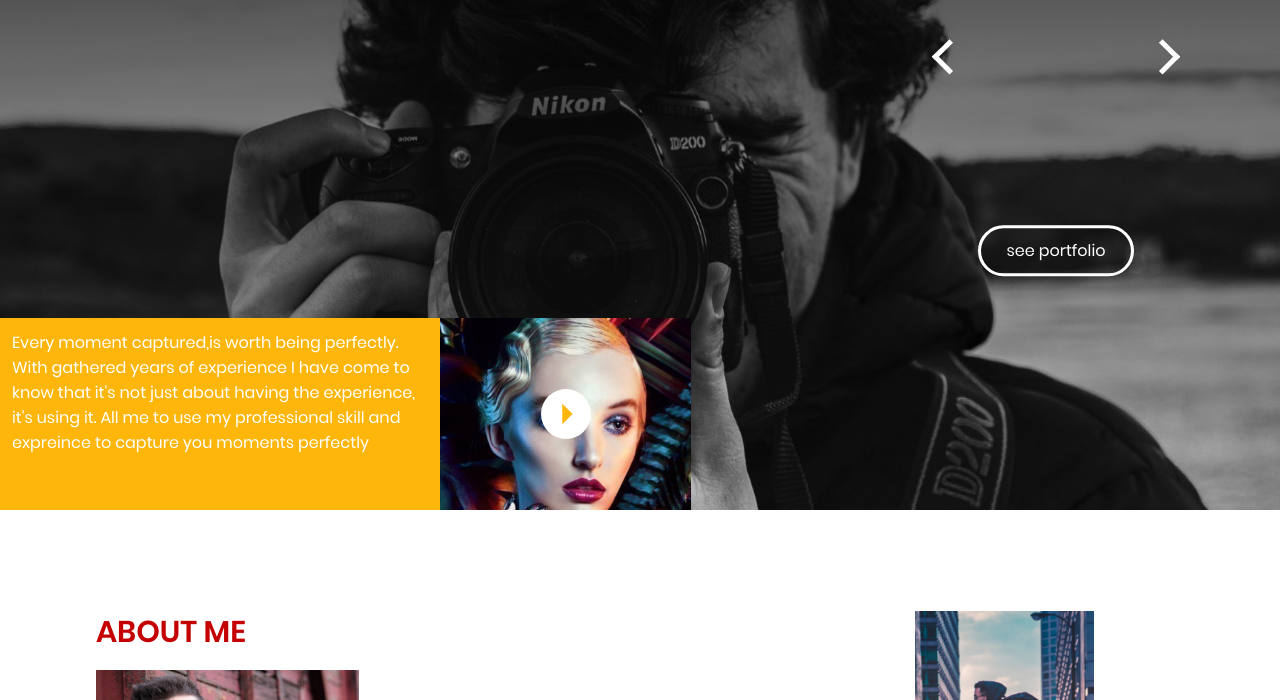
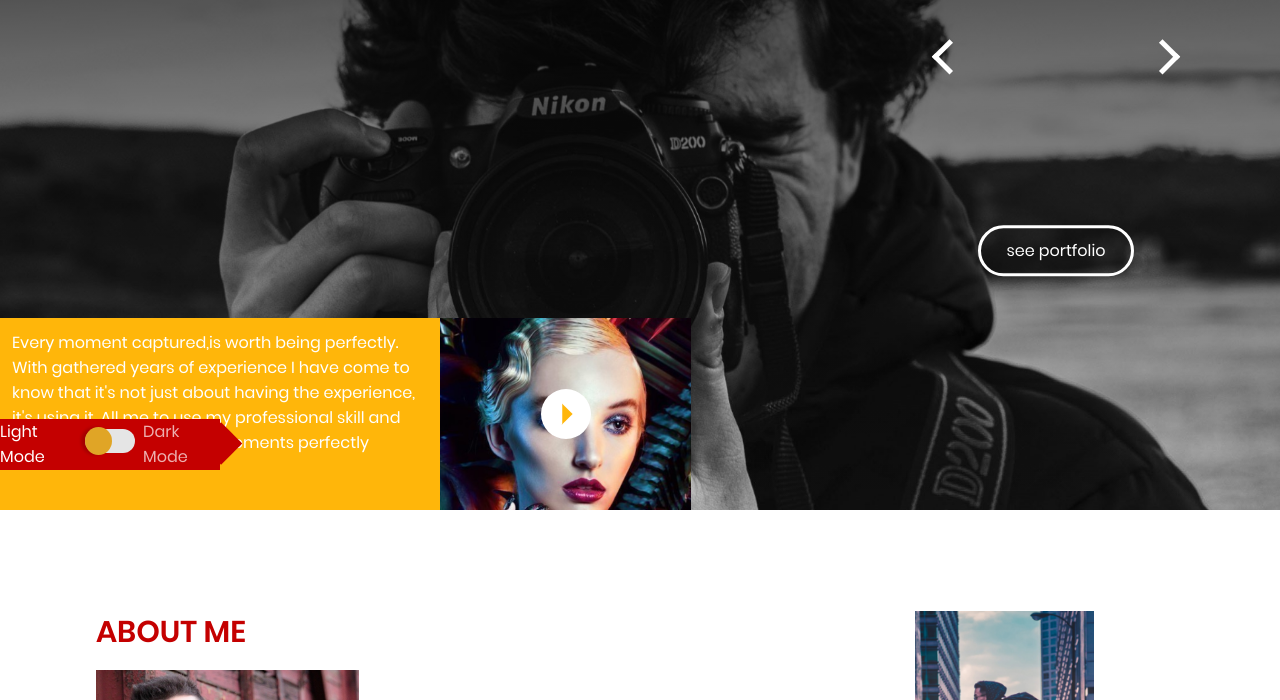
Before and after one commit to Blissfulair/gyftography, a plain HTML site: page index.html in a window 1280 px wide. Shown: the part 290-990 px from the top of the page. Drawn offline with Linux system fonts and the light colour scheme; a script that the page names is missing; a web font is replaced by a local one.

Commit message:
dark theme

```diff
--- a/css/main.css
+++ b/css/main.css
@@ -35,22 +35,25 @@ body{
 
 .theme{
     position: fixed;
-    top: 24%;
+    bottom: 5%;
     display: grid;
     grid-template-columns: 80% 20%;
     width: 300px;
     z-index: 99999999999999999999999999999;
     cursor: pointer;
+    align-items: center;
+    transition: all 500ms ease-in-out
 }
 .activate span{
     width: 30px;
     height: 30px;
     display: block;
-    transform: rotate(45deg) translate(-6px, 43px);
-    border: 4px solid #C40000;
+    transform: rotate(45deg) translate(-18px, 30px);
+    /* border: 4px solid #C40000; */
     border-left: none;
     border-bottom: none;
     cursor: pointer;
+    background: #C40000;
 }
 .nepa{
     display: grid;
--- a/css/style.css
+++ b/css/style.css
@@ -9,11 +9,13 @@ p{
     color: #fff;
 } */
 ul li a, p, a, label, .footer h2{
+    transition: all 500ms ease-in-out !important;
     color: #fff !important;
 }
 h2{
     color: #C40000;
+    transition: all 500ms ease-in-out !important
 }
 .activate span{
-    border-color:#fff !important;
+    background: #fff !important;
 }
```
Also changed, not shown: js/index.js (deleted).
